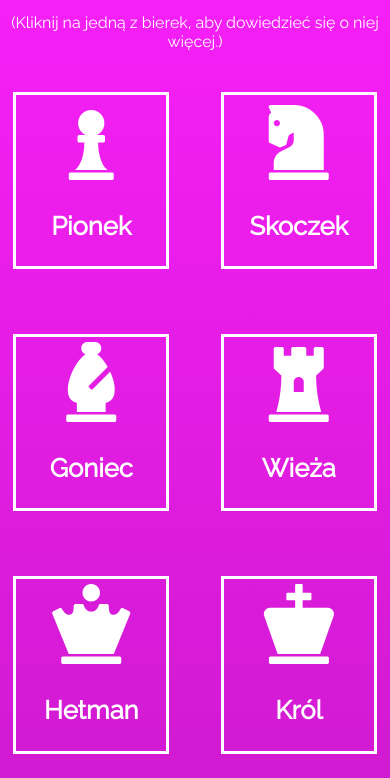
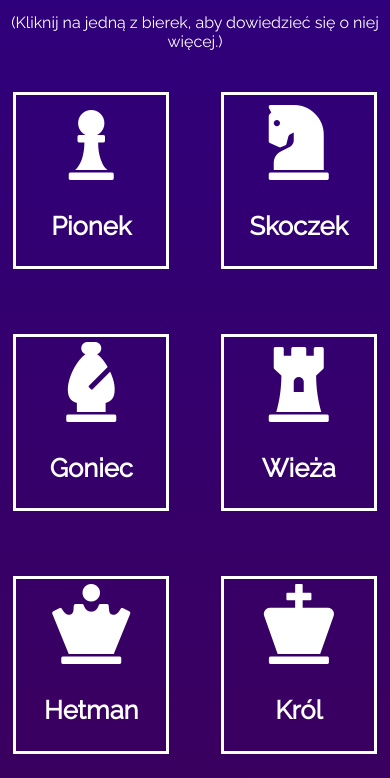
Before and after one commit to rppppr/Multimedia, a plain HTML site: page SubPages/Rules.html in a window 390 px wide. Shown: the part 255-1033 px from the top of the page. Drawn offline with Linux system fonts and the light colour scheme; files whose address does not match are found by name; a web font is replaced by a local one.

Commit message:
Rules first commit, grid done, media query done

```diff
--- a/CSS/MainPage.css
+++ b/CSS/MainPage.css
@@ -144,7 +144,7 @@
     text-align: center;
     font-family: 'Raleway';
     width: 100%;
-    background-image: linear-gradient(to bottom, #000000, #240016, #37002e, #400052, #2c0081);;
+    background-image: linear-gradient(to bottom, #000000, #240016, #37002e, #400052, #2c0081);
 }
 .chess-favourites h2
 {
--- a/CSS/Rules.css
+++ b/CSS/Rules.css
@@ -1,7 +1,4 @@
-.rules, .advanced-rules
-{
-    background-image: linear-gradient(to bottom, #FF20FF, #000000);
-}
+.rules { background-image: linear-gradient(to bottom, #2c0081, #400052, #37002e, #240016, #000000); }
 .rules-introduction
 {
     position: relative;
@@ -11,7 +8,7 @@
     color:white;
     width: 100%;
 }
-.advanced-rules { background-image: linear-gradient(to bottom, #000000, #FF20FF, #000000); }
+.advanced-rules { background-image: linear-gradient(to bottom, #000000, #240016, #37002e, #400052, #2c0081); }
 .rules-introduction h2 { font-size: 2.5em; padding-top: 30px; margin:0 }
 .pieces-container
 {
```
